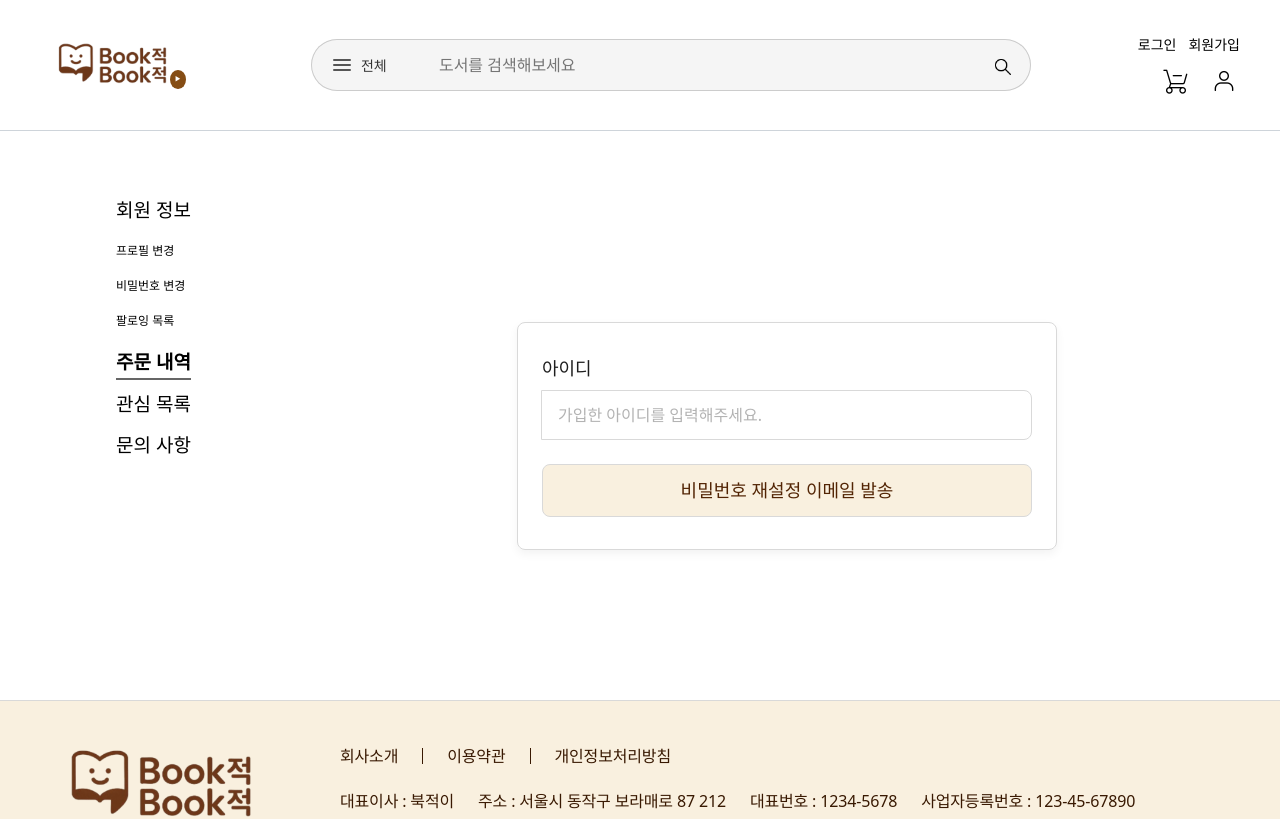
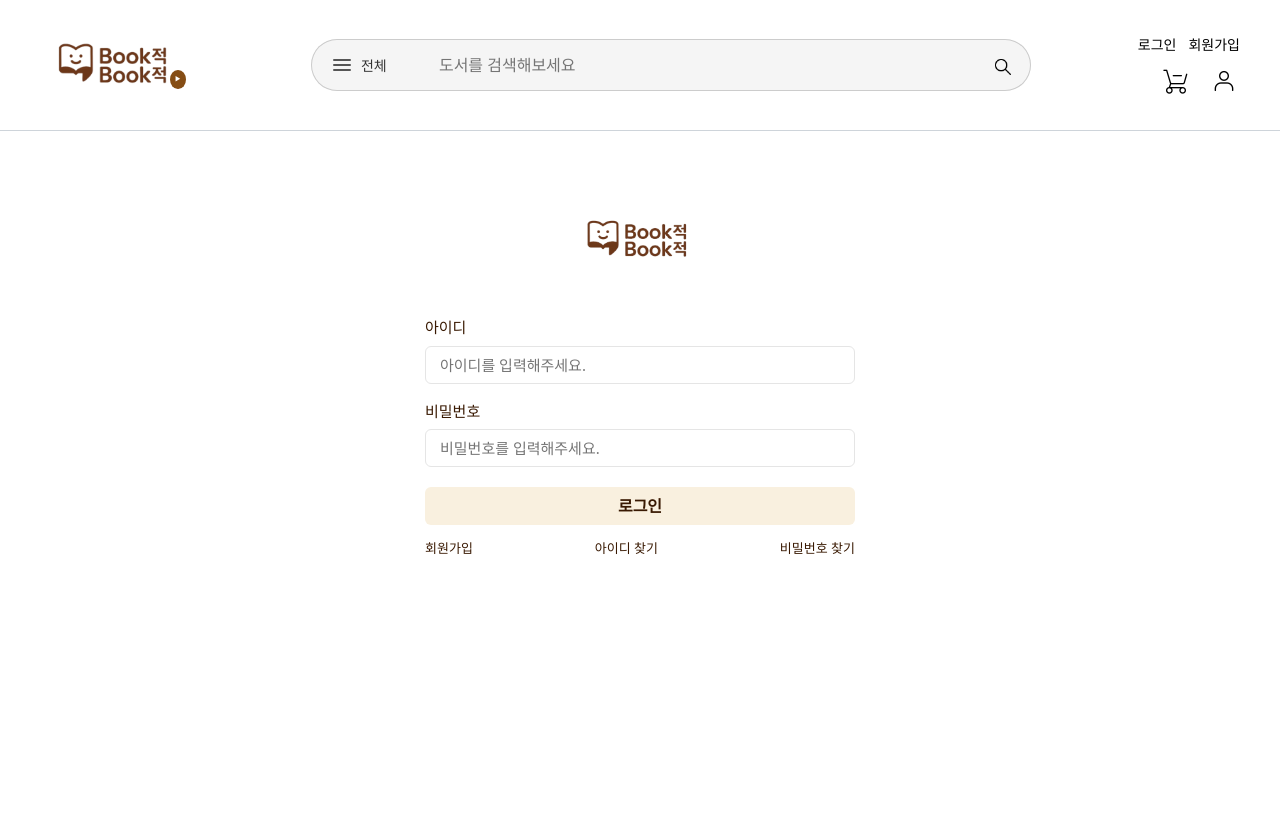
Before and after one commit to jamjam-book/jamjam-bookjeok-backend, a Vue app: page /login in a window 1280 px wide. Shown: the top 819 px of the page. Built offline with nearby package versions, Linux system fonts and the light colour scheme.

Commit message:
feat: Modal 메세지 가운데 정렬 및 단어 단위로 줄바꿈, LoginPage 기능 구현

```diff
--- a/src/components/common/Modal.vue
+++ b/src/components/common/Modal.vue
@@ -53,6 +53,9 @@ const emit = defineEmits(['confirm', 'cancel'])
   color: #391902;
   font-size: 16px;
   margin-bottom: 20px;
+  text-align: center;
+  white-space: pre-line;
+  word-break: keep-all;
 }
 
 .modal-buttons {
--- a/src/components/common/Modal2.vue
+++ b/src/components/common/Modal2.vue
@@ -59,6 +59,9 @@ export default {
     color: #391902;
     font-size: 16px;
     margin-bottom: 20px;
+    text-align: center;
+    white-space: pre-line;
+    word-break: keep-all;
 }
 
 .modal-buttons {
--- a/src/components/layout/Header.vue
+++ b/src/components/layout/Header.vue
@@ -39,7 +39,7 @@ const toggleDropdown = () => {
                         <!-- 로그인 전 -->
                         <template v-if="!isLoggedIn">
                             <div class="auth-links">
-                                <RouterLink to="/books" class="auth-link">로그인</RouterLink>
+                                <RouterLink to="/login" class="auth-link">로그인</RouterLink>
                                 <RouterLink to="/signup" class="auth-link">회원가입</RouterLink>
                             </div>
                             <div class="header-icons">
--- a/src/features/main/router.js
+++ b/src/features/main/router.js
@@ -1,7 +1,14 @@
+import LoginPage from "@/features/member/views/LoginPage.vue";
+
 export const mainRoutes = [
     {
         path : '/',
         name : 'main',
         // component : MainView
+    },
+    {
+        path: '/login',
+        name: 'login',
+        component: LoginPage
     }
 ];
--- a/src/features/member/router.js
+++ b/src/features/member/router.js
@@ -25,4 +25,9 @@ export const memberRoutes = [
             { path: 'questions/:questionId/edit', component: () => import('@/features/question/views/QuestionEditView.vue')},
         ]
     },
+    {
+        path: '/login',
+        name: 'Login',
+        component: () => import('@/features/member/views/LoginPage.vue')
+    }
 ];
--- /dev/null
+++ b/src/features/member/views/LoginPage.vue
@@ -0,0 +1,165 @@
+<template>
+    <div class="main-login-wrap">
+        <img class="main-login-logo" src="@/assets/images/logo.png" alt="Book적Book적 로고" />
+        <div class="form-box">
+            <div class="form-group">
+                <label for="memberId">아이디</label>
+                <input
+                        id="memberId"
+                        v-model="memberId"
+                        type="text"
+                        placeholder="아이디를 입력해주세요."
+                />
+            </div>
+            <div class="form-group">
+                <label for="password">비밀번호</label>
+                <input
+                        id="password"
+                        v-model="password"
+                        type="password"
+                        placeholder="비밀번호를 입력해주세요."
+                />
+            </div>
+            <button class="login-button" @click="login">로그인</button>
+            <div class="links">
+                <RouterLink to="/signup">회원가입</RouterLink>
+                <RouterLink to="/find-id">아이디 찾기</RouterLink>
+                <RouterLink to="/find-password">비밀번호 찾기</RouterLink>
+            </div>
+        </div>
+        <!-- 모달 컴포넌트 사용 -->
+        <Modal
+                :visible="modalVisible"
+                :message="modalMessage"
+                @close="modalVisible = false"
+        />
+    </div>
+</template>
+
+<script setup>
+import { ref } from 'vue'
+import { useRouter } from 'vue-router'
+import Modal from '@/components/common/Modal2.vue' // 모달 컴포넌트 경로에 맞게 import
+
+const memberId = ref('')
+const password = ref('')
+const router = useRouter()
+
+// 모달 상태
+const modalVisible = ref(false)
+const modalMessage = ref('')
+
+const login = () => {
+    if (memberId.value === 'admin' && password.value === '1234') {
+        router.push('/')
+    } else {
+        modalMessage.value = "아이디 또는 비밀번호를 확인해주세요"
+        modalVisible.value = true
+    }
+}
+</script>
+
+<style scoped>
+.main-login-wrap {
+    min-height: calc(100vh - 120px);
+    display: flex;
+    flex-direction: column;
+    align-items: center;
+    justify-content: flex-start;
+    background: #fff;
+    margin-top: 0;
+    padding-top: 0;
+}
+
+/* 로고 이미지만 중앙에 */
+.main-login-logo {
+    width: 140px;
+    height: auto;
+    margin-bottom: 8px;
+    display: block;
+}
+
+/* 로그인 폼 */
+.form-box {
+    width: 430px;
+    margin-top: 0;
+    padding-top: 0;
+    background: none;
+    border-radius: 0;
+    box-shadow: none;
+    padding: 0;
+    display: flex;
+    flex-direction: column;
+    align-items: stretch;
+}
+
+.form-group {
+    margin-bottom: 16px;
+}
+
+label {
+    display: block;
+    font-size: 15px;
+    font-weight: 500;
+    color: #391902;
+    margin-bottom: 7px;
+}
+
+input {
+    width: 100%;
+    height: 38px;
+    padding: 0 14px;
+    border: 1px solid #e5e5e5;
+    border-radius: 6px;
+    font-size: 15px;
+    background: #ffffff;
+    color: #391902;
+    box-sizing: border-box;
+    outline: none;
+    transition: border 0.2s;
+}
+input:focus {
+    border-color: #d1bfa3;
+}
+
+/* 로그인 버튼 */
+.login-button {
+    width: 100%;
+    height: 38px;
+    background-color: #f9f0df;
+    color: #391902;
+    font-size: 16px;
+    font-weight: 600;
+    border: none;
+    border-radius: 6px;
+    cursor: pointer;
+    margin-top: 4px;
+    margin-bottom: 12px;
+    transition: background-color 0.2s;
+}
+.login-button:hover {
+    background-color: #f2e1c4;
+}
+
+/* 하단 링크 */
+.links {
+    display: flex;
+    justify-content: space-between;
+    font-size: 13px;
+    color: #391902;
+    margin-top: 2px;
+}
+.links a {
+    color: #391902;
+    text-decoration: none;
+    transition: text-decoration 0.2s;
+}
+.links a:hover {
+    text-decoration: underline;
+}
+
+header {
+    margin-bottom: 0;
+    padding-bottom: 0;
+}
+</style>
```
Also changed, not shown: src/router/index.js (line endings or trailing spaces).
